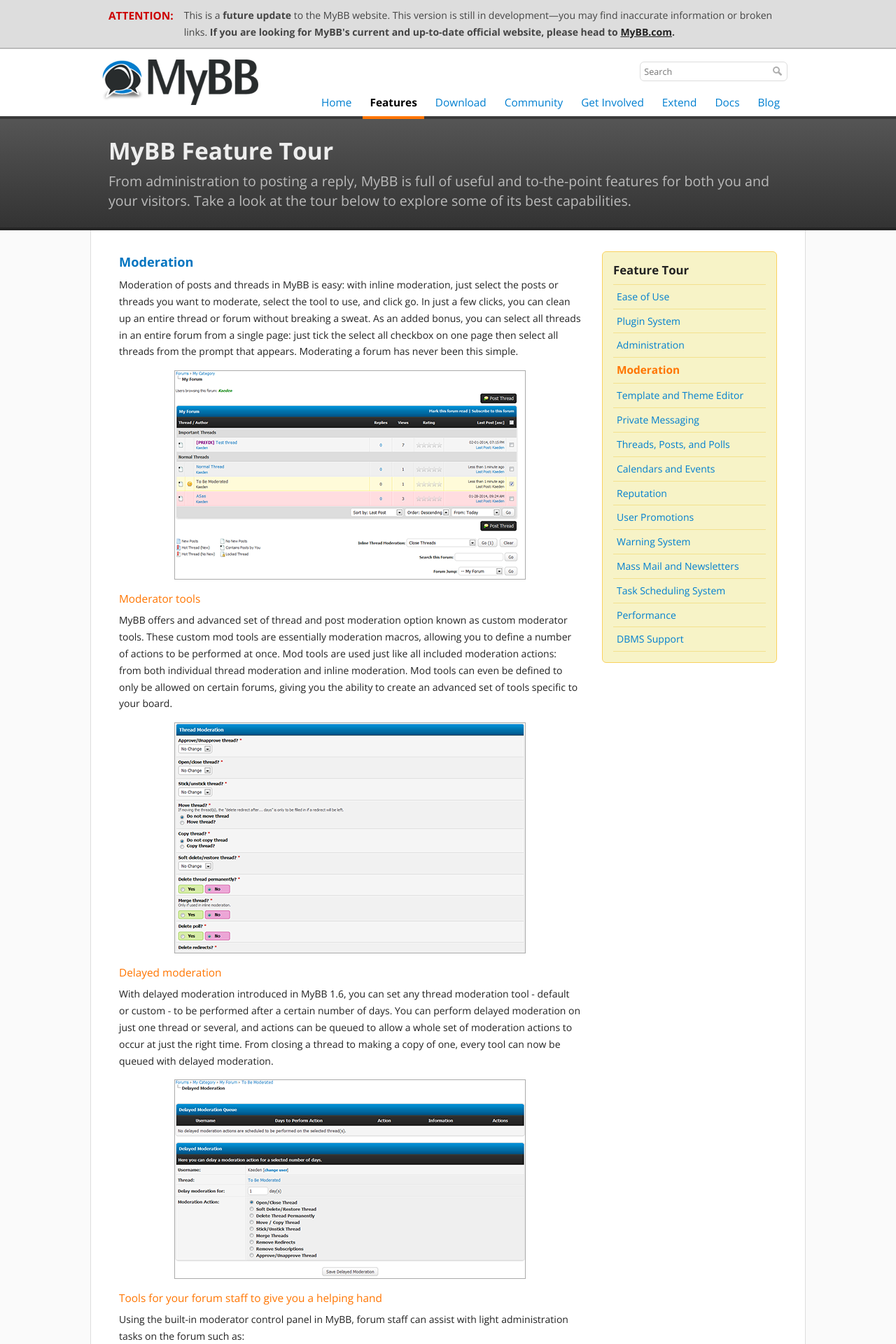
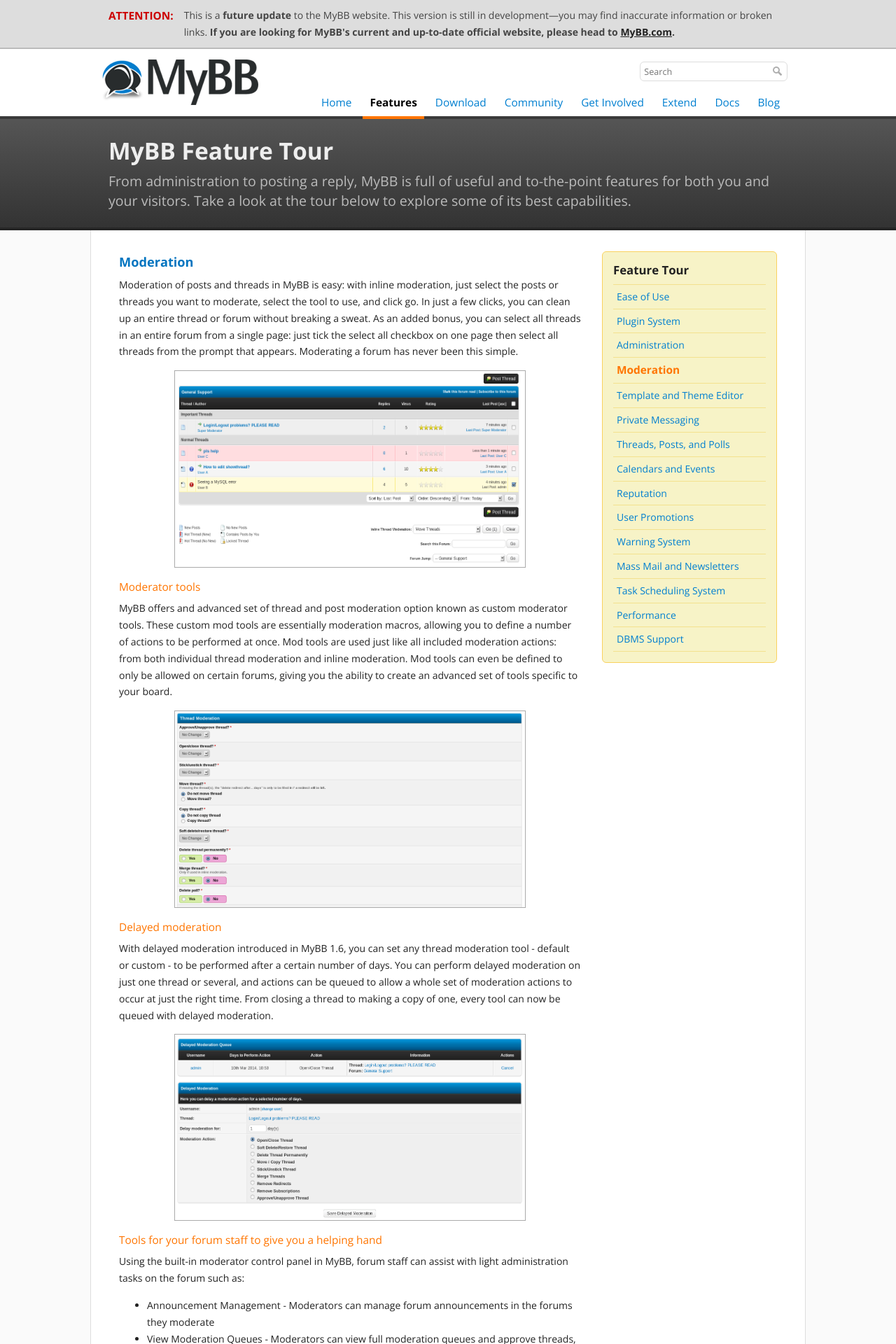
Before and after one commit to mybb/mybb.com, a Jekyll site: the page built from features/04-moderation.html, in a window 1280 px wide. Shown: the top 1920 px of the page at 70% size. Built offline with Jekyll 4.4.1, drawn with Linux system fonts in a browser that asks for light colours; nearby versions of some CDN libraries; Markdown is read by kramdown in place of the engine named in the settings.

Commit message:
WIP #10 Moderation

```diff
--- a/features/04-moderation.html
+++ b/features/04-moderation.html
@@ -9,19 +9,19 @@
 <p>
 	Moderation of posts and threads in MyBB is easy: with inline moderation, just select the posts or threads you want to moderate, select the tool to use, and click go. In just a few clicks, you can clean up an entire thread or forum without breaking a sweat. As an added bonus, you can select all threads in an entire forum from a single page: just tick the select all checkbox on one page then select all threads from the prompt that appears. Moderating a forum has never been this simple.</p>
 
-<p class="tourScreenshot"><img alt="Forum" src="{{ site.baseurl }}/assets/images/tour/mod/inline-moderation.png" /></p>
+<p class="tourScreenshot"><a href="{{ site.baseurl }}/assets/images/tour/mod/inline-moderation.png" class="fancybox" title="Inline thread moderation lets you perform tasks on multiple, if not all, threads in a forum."><img alt="Inline Moderation" src="{{ site.baseurl }}/assets/images/tour/mod/inline-moderation.png" width="500" height="280" /></a></p>
 
 <h2>Moderator tools</h2>
 <p>
 	MyBB offers and advanced set of thread and post moderation option known as custom moderator tools. These custom mod tools are essentially moderation macros, allowing you to define a number of actions to be performed at once. Mod tools are used just like all included moderation actions: from both individual thread moderation and inline moderation. Mod tools can even be defined to only be allowed on certain forums, giving you the ability to create an advanced set of tools specific to your board.</p>
 
-<p class="tourScreenshot"><img alt="MyBB Admin Control Panel (Add Thread Tool)" src="{{ site.baseurl }}/assets/images/tour/mod/custom-mod-tools.png" /></p>
+<p class="tourScreenshot"><a href="{{ site.baseurl }}/assets/images/tour/mod/custom-mod-tools.png" class="fancybox" title="Keep your forum tidy by using custom moderator tools to make common tasks a breeze."><img alt="MyBB Admin Control Panel (Add Thread Tool)" src="{{ site.baseurl }}/assets/images/tour/mod/custom-mod-tools.png" width="500" height="280" /></a></p>
 
 <h2>Delayed moderation</h2>
 <p>
 	With delayed moderation introduced in MyBB 1.6, you can set any thread moderation tool - default or custom - to be performed after a certain number of days. You can perform delayed moderation on just one thread or several, and actions can be queued to allow a whole set of moderation actions to occur at just the right time. From closing a thread to making a copy of one, every tool can now be queued with delayed moderation.</p>
 
-<p class="tourScreenshot"><img alt="Delayed Moderation" src="{{ site.baseurl }}/assets/images/tour/mod/delayed-moderation.png" /></p>
+<p class="tourScreenshot"><a href="{{ site.baseurl }}/assets/images/tour/mod/delayed-moderation.png" class="fancybox" title="Inline thread moderation lets you perform tasks on multiple, if not all, threads in a forum."><img alt="Delayed Moderation" src="{{ site.baseurl }}/assets/images/tour/mod/delayed-moderation.png" width="500" height="265" /></a></p>
 
 <h2>Tools for your forum staff to give you a helping hand</h2>
 <p>
@@ -37,4 +37,4 @@
 	<li>IP Searching - Moderators can search for a specific IP address and return any users or posts that match</li>
 </ul>
 
-<p class="tourScreenshot"><img alt="MyBB Moderator Control Panel" src="{{ site.baseurl }}/assets/images/tour/mod/modcp.png" /></p>
+<p class="tourScreenshot"><a href="{{ site.baseurl }}/assets/images/tour/mod/modcp.png" class="fancybox" title="The Mod CP gives moderators everything they need to keep the forum in order."><img alt="MyBB Moderator Control Panel" src="{{ site.baseurl }}/assets/images/tour/mod/modcp.png" width="500" height="265" /></a></p>
```
Also changed, not shown: assets/images/tour/mod/custom-mod-tools.png, assets/images/tour/mod/delayed-moderation.png, assets/images/tour/mod/inline-moderation.png, assets/images/tour/mod/modcp.png, assets/images/tour/mod/set-forum-permissions.png (deleted).
